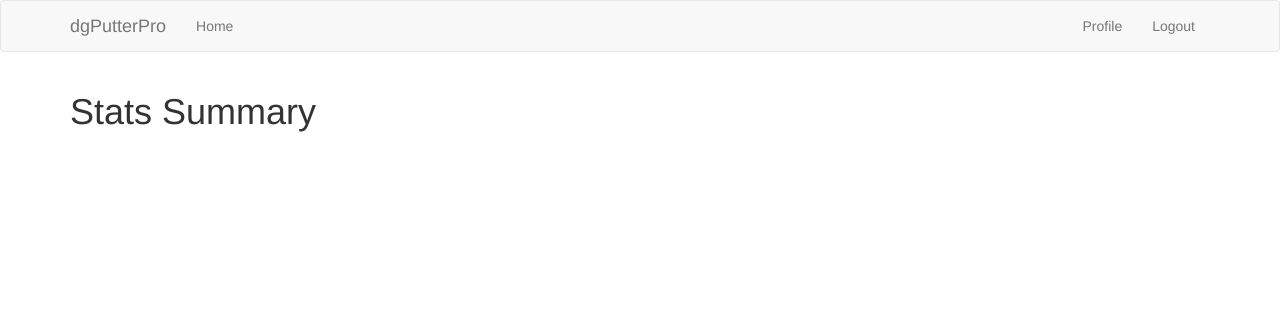
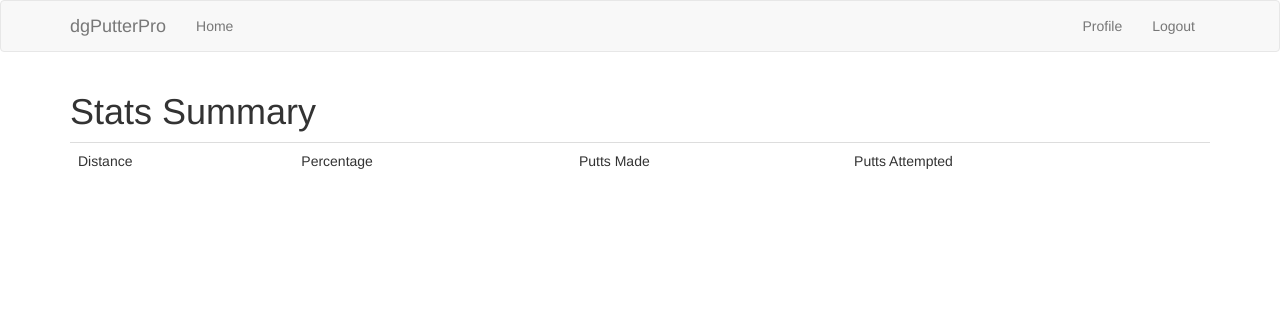
Before and after one commit to jjniemeyer/dgPutterPro, a Flask app: a page that uses app/templates/stats.html in a window 1280 px wide. Shown: the top 312 px of the page. Run offline with Flask 2, Linux system fonts and the light colour scheme; the visitor is signed in with stand-in values (Sample User, id 1); data comes from the database, SQL or seed files in the repository; both versions use the stored data as it was after the commit; data that the repository does not hold is empty; some libraries are stand-ins or nearby versions.

Commit message:
slightly better stat summary

```diff
--- a/app/main/routes.py
+++ b/app/main/routes.py
@@ -1,10 +1,11 @@
-from datetime import datetime, date
+from datetime import datetime
 from flask import render_template, flash, redirect, url_for, request, current_app
 from flask_login import current_user, login_required
 from app import db
 from app.main.forms import EditGoalForm, DrillForm
 from app.models import User, Drill
 from app.main import bp
+
 
 
 
--- a/app/templates/stats.html
+++ b/app/templates/stats.html
@@ -2,14 +2,29 @@
 
 {% block app_content %}
     <h1>Stats Summary</h1>
-    {% for sum in summary %}
             <table class="table table-hover">
-            <tr valign="top">
-                <td>
-                    {{ sum.number_putts_made }} out of {{ sum.number_attempts }} from {{ sum.putt_distance }} feet
-                    - {{ (sum.number_putts_made / sum.number_attempts * 100) |round|int}}% all time
-                </td>
+                <tr valign="top">
+                   <td>Distance</td>
+                   <td>Percentage</td>
+                   <td>Putts Made</td>
+                   <td>Putts Attempted</td>
                 </tr>
+            {% for sum in summary %}
+                <tr>
+                    <td>
+                        {{sum.putt_distance}} feet
+                    </td>
+                    <td>
+                        {{ (sum.number_putts_made / sum.number_attempts * 100) |round|int}}%
+                    </td>
+                    <td>
+                        {{ sum.number_putts_made }}
+                    </td>
+                    <td>
+                        {{ sum.number_attempts }}
+                    </td>
+                </tr>
+            {% endfor %}
             </table>
-    {% endfor %}
+
 {% endblock %}
```
Also changed, not shown: app/main/forms.py (+7 -5 lines), app.db.
